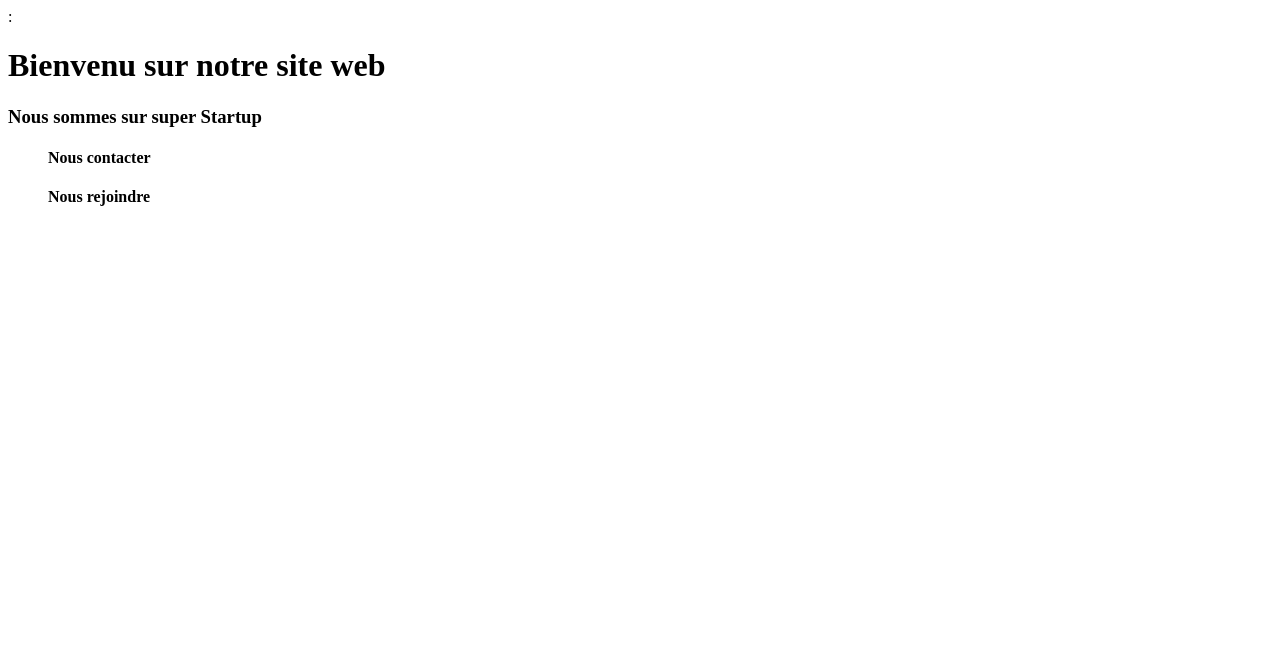
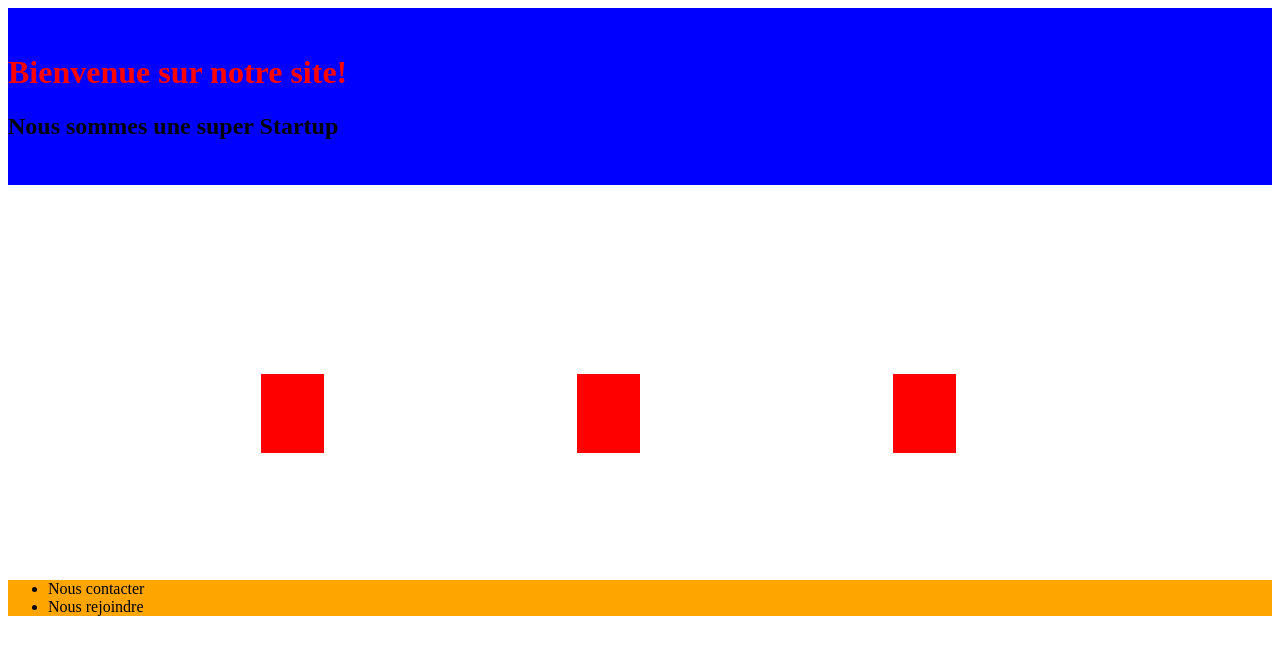
Before and after one commit to khalilgit1/projetGit, a plain HTML site: page index.html in a window 1280 px wide. Drawn offline with Linux system fonts and the light colour scheme.

Commit message:
sitefinal

```diff
--- a/index.html
+++ b/index.html
@@ -1,23 +1,15 @@
-<!DOCTYPE html>
-<html>
-<head> :
-    <title></title>
-</head>
-<body>
-    <h1>Bienvenu sur notre site web</h1>
-
-    <h3>Nous sommes sur super Startup</h3>
-
-    <form>
-        <dir>
-
-        </dir>
-    </form>
-
-    <dir>
-        <h4>Nous contacter</h4>
-        <h4>Nous rejoindre</h4>
-    </dir>
-
-</body>
-</html>
+<header style="background-color:blue; padding-top: 25px; padding-bottom: 25px;">
+   <h1 style="color:Red;">Bienvenue sur notre site!</h1>
+   <h2 style="color:black"> Nous sommes une super Startup </h2>
+</header>
+<div style="padding-top:15%; padding-bottom: 15%">
+   <div style="width: 5%; height: 10%; background-color: red; float: left; margin-left: 20%;"></div>
+   <div style="width: 5%; height: 10%; background-color: red; float: left; margin-left: 20%;"></div>
+   <div style="width: 5%; height: 10%; background-color: red; float: left; margin-left: 20%;"></div>
+</div>
+<footer style="background-color:orange;">
+   <ul>
+      <li>Nous contacter</li>
+      <li>Nous rejoindre</li>
+   </ul>
+</footer>
```
